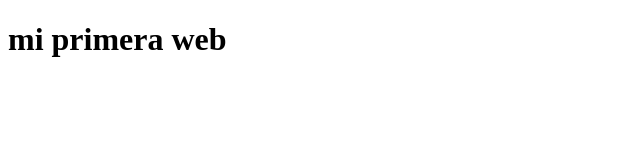
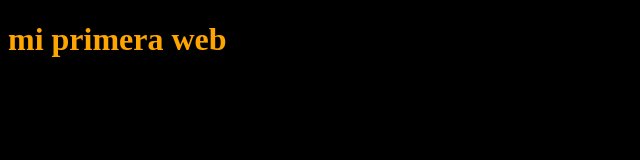
Before and after one commit to aractia/web-mecanico-tarea, a plain HTML site: page index.html in a window 1280 px wide. Shown: the whole page, without its empty margins (0-640 px from the left). Drawn offline with Linux system fonts and the light colour scheme.

Commit message:
inicio css

```diff
--- a/general.css
+++ b/general.css
@@ -0,0 +1,7 @@
+h1 {
+    color: orange;
+}
+
+body {
+    background-color: black;
+}
--- a/index.html
+++ b/index.html
@@ -3,7 +3,9 @@
 <head>
     <meta charset="UTF-8">
     <meta name="viewport" content="width=device-width, initial-scale=1.0">
-    <title>Document</title>
+    <title>gas monkey</title>
+
+    <link rel="stylesheet" href="general.css">
 </head>
 <body>
     <h1>mi primera web</h1>
```
